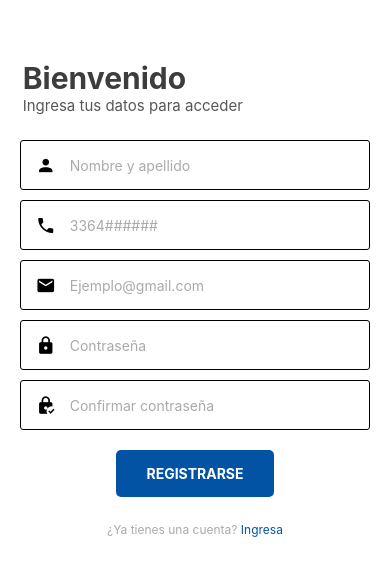
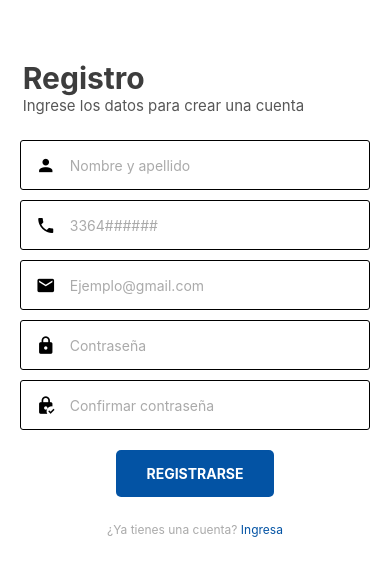
Before and after one commit to EnzoPae/react-native-registro-prueba, a React Native app: screen /Registro in a window 390 px wide. Shown: the top 576 px of the page. Built offline with nearby package versions, Linux system fonts and the light colour scheme.

Commit message:
Cambio de titulo y sub-titulo

```diff
--- a/src/screens/registro.js
+++ b/src/screens/registro.js
@@ -80,9 +80,9 @@ const Registro = () => {
             >
               <View style={login.marginBox}>
                 <View style={login.titleBox}>
-                  <Text style={login.title}>Bienvenido</Text>
+                  <Text style={login.title}>Registro</Text>
                   <Text style={login.subTitle}>
-                    Ingresa tus datos para acceder
+                    Ingrese los datos para crear una cuenta
                   </Text>
                 </View>
                 <Input
```
